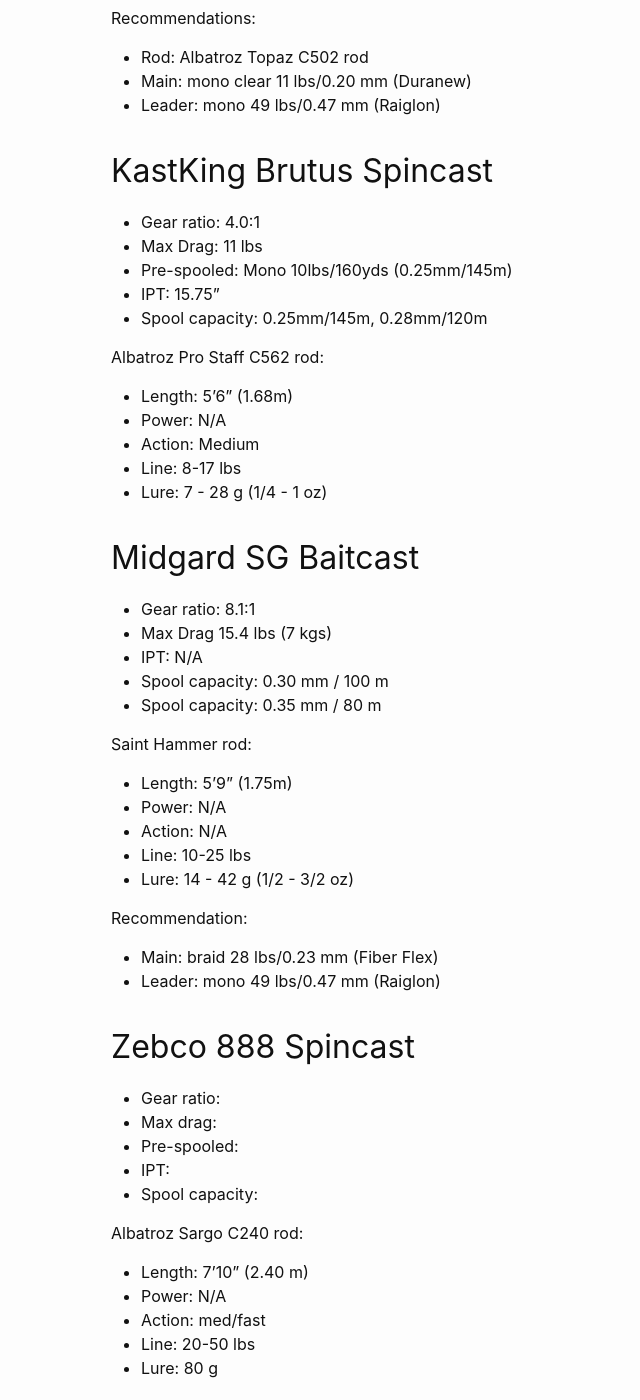
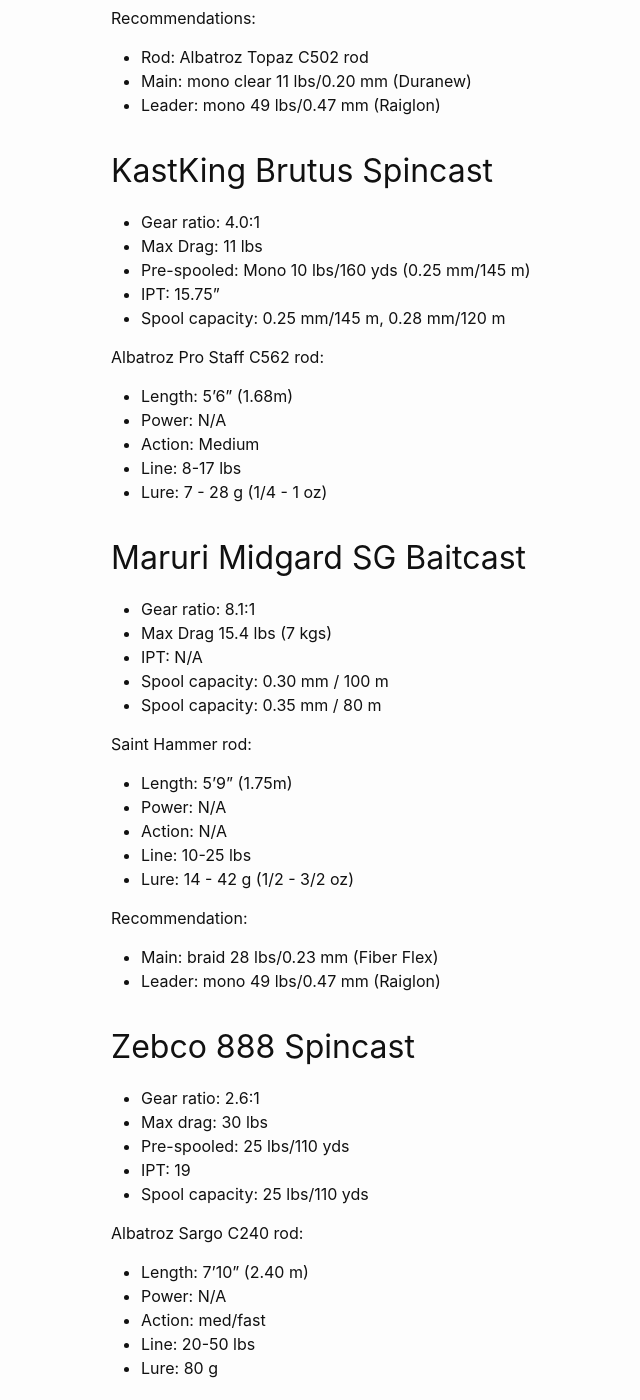
Before and after one commit to ekbann/ekbann.github.io, a Jekyll site: the page built from _posts/2024-01-18-fishing-tackle.md, in a window 1280 px wide and 1400 px high, scrolled down 3096 px. Shown: the whole window, without its empty margins (159-799 px from the left). Built offline with Jekyll 4.4.1, drawn with Linux system fonts in a browser that asks for light colours; some of the changed text lies outside the part shown.

Commit message:
Fixed posts

```diff
--- a/_posts/2024-01-18-fishing-tackle.md
+++ b/_posts/2024-01-18-fishing-tackle.md
@@ -39,8 +39,8 @@ Making Sense of **rod rating**, **line strength**, and **reel max drag**:
 
 - Gear ratio: 4.1:1
 - Max Drag: 4 lbs
-- Pre-spooled: Mono 4 lbs/70 yds (0.20mm/65m)
-- Spool capacity: 0.13mm/80m, 0.20mm/65m
+- Pre-spooled: Mono 4 lbs/70 yds (0.20 mm/65 m)
+- Spool capacity: 0.13 mm/80 m, 0.20 mm/65 m
 
 Dock Demon rod:
 
@@ -54,7 +54,7 @@ Recommendations for rainbow trout (8-20 in.):
 
 - General use: mono 6-10 lbs test + fluoro 2-4 lbs test
 - Clear water: 4-6 lbs test
-- Main: mono 9 lbs/0.18mm (Raiglon)
+- Main: mono 9 lbs/0.18 mm (Raiglon)
 - Lure: spoon
 - Hook: barbless hooks sizes 10 to 14
 
@@ -78,7 +78,7 @@ Albatroz Topaz C502 rod:
 Recommendations for matrinxã/tilápia:
 
 - General use: mono 10 lbs test + mono 2-4 lbs test
-- Main: mono 9 lbs/0.18mm (Raiglon)
+- Main: mono 9 lbs/0.18 mm (Raiglon)
 - Leader: 49 lbs/0.47 mm (Raiglon)
 - Lure: hot-dogs, no lead, float size 4, hook size 8
 
@@ -99,9 +99,9 @@ Recommendations:
 
 - Gear ratio: 4.0:1
 - Max Drag: 11 lbs
-- Pre-spooled: Mono 10lbs/160yds (0.25mm/145m)
+- Pre-spooled: Mono 10 lbs/160 yds (0.25 mm/145 m)
 - IPT: 15.75”
-- Spool capacity: 0.25mm/145m, 0.28mm/120m
+- Spool capacity: 0.25 mm/145 m, 0.28 mm/120 m
 
 Albatroz Pro Staff C562 rod:
 
@@ -111,7 +111,7 @@ Albatroz Pro Staff C562 rod:
 - Line: 8-17 lbs
 - Lure: 7 - 28 g (1/4 - 1 oz)
 
-## Midgard SG Baitcast
+## Maruri Midgard SG Baitcast
 
 - Gear ratio: 8.1:1
 - Max Drag 15.4 lbs (7 kgs)
@@ -134,11 +134,11 @@ Recommendation:
 
 ## Zebco 888 Spincast
 
-- Gear ratio:
-- Max drag:
-- Pre-spooled:
-- IPT:
-- Spool capacity:
+- Gear ratio: 2.6:1
+- Max drag: 30 lbs
+- Pre-spooled: 25 lbs/110 yds
+- IPT: 19
+- Spool capacity: 25 lbs/110 yds
 
 Albatroz Sargo C240 rod:
 
@@ -151,7 +151,7 @@ Albatroz Sargo C240 rod:
 # ~~Fishing Tackle~~
 
 - Mono leader 4 lbs/0.18 mm (Maxima Ultragreen)
-- Mono main: 8.95lbs/0.18 mm (Raiglon) 4.06kgs
+- Mono main: 8.95 lbs/0.18 mm (Raiglon) 4.06kgs
 - Mono main: yellow 11 lbs/0.20 mm (Duranew)
 - Mono leader: 15 lbs/0.26 mm (Raiglon)
 - Braid main: 10 lbs/0.13 mm (Shimano)
@@ -180,7 +180,7 @@ Albatroz Sargo C240 rod:
 
 - Gear ratio: 5.2:1
 - Max Drag: 17.5 lbs (8 kgs)
-- Pre-spooled: Mono 6 lbs / 150m (0.25mm)
+- Pre-spooled: Mono 6 lbs/150 m (0.25 mm)
 - Capacity: 0.20/240 0.25/200 0.30/140 (mm/m)
 - Capacity: 8/220 10/160 12/120 (lbs/yds)
 
```
